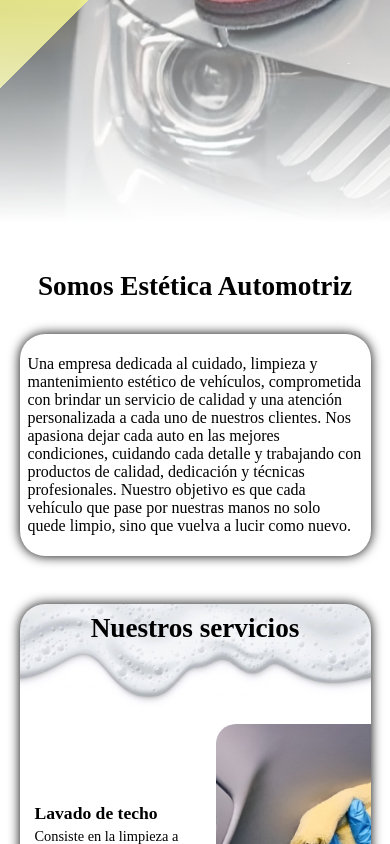
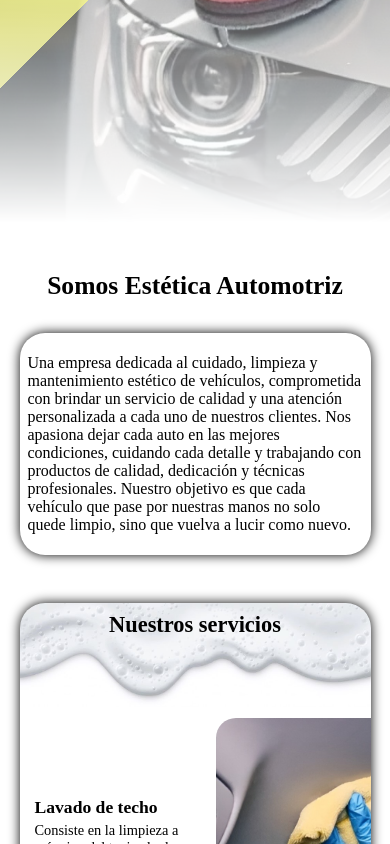
Before and after one commit to matzzp/EsteticaAutomotriz, a plain HTML site: page index.html in a window 390 px wide. Shown: the part 491-1335 px from the top of the page. Drawn offline with Linux system fonts and the light colour scheme; a web font is replaced by a local one.

Commit message:
Quinta version

```diff
--- a/css/style.css
+++ b/css/style.css
@@ -826,7 +826,7 @@ h1 {
 }
 
 #bienvenida_div h2 {
-    font-size: 1.7rem;
+    font-size: 1.6rem;
     margin-top: 3rem;
     margin-bottom: 2rem;
     font-weight: 600;
@@ -875,7 +875,7 @@ h1 {
 
 #div_segunda_seccion h2 {
 
-    font-size: 1.7rem;
+    font-size: 1.4rem;
     margin-bottom: 5rem;
     margin-top: 10px;
     line-height: 1.1;
```
